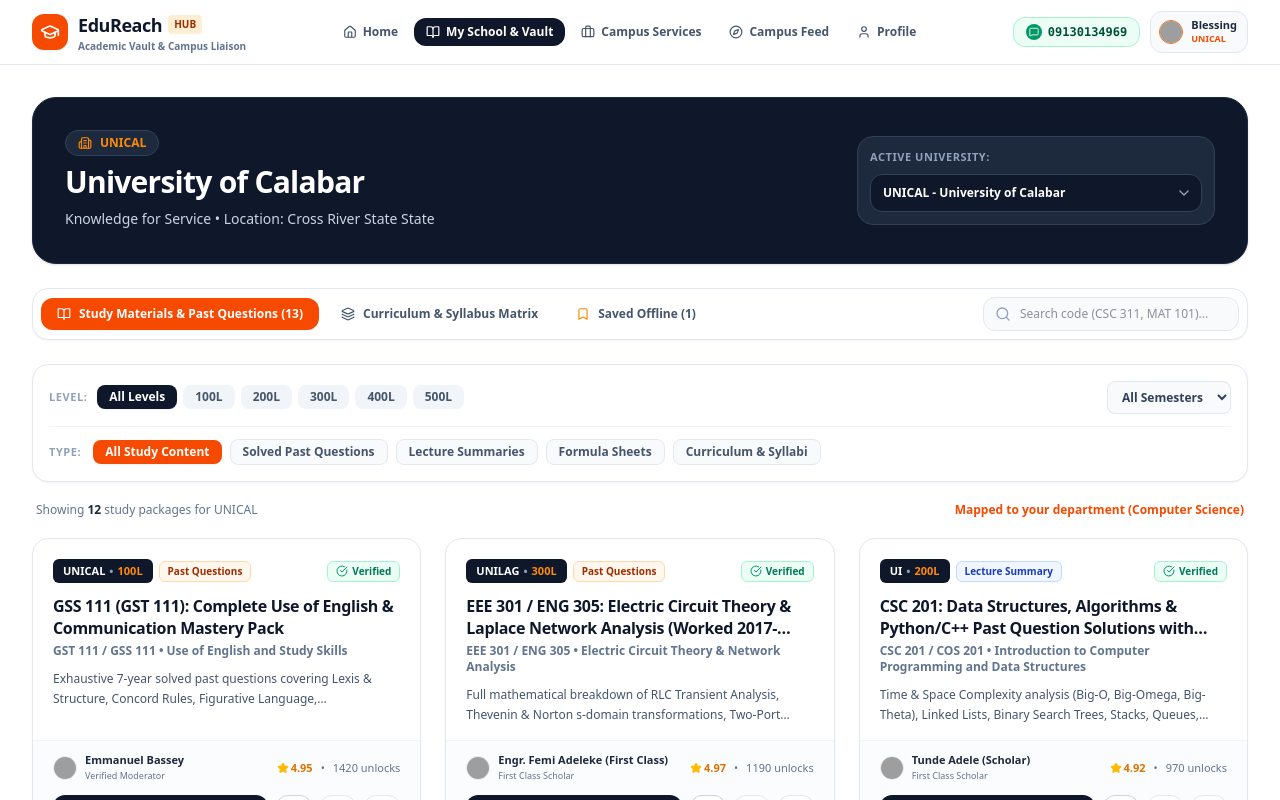
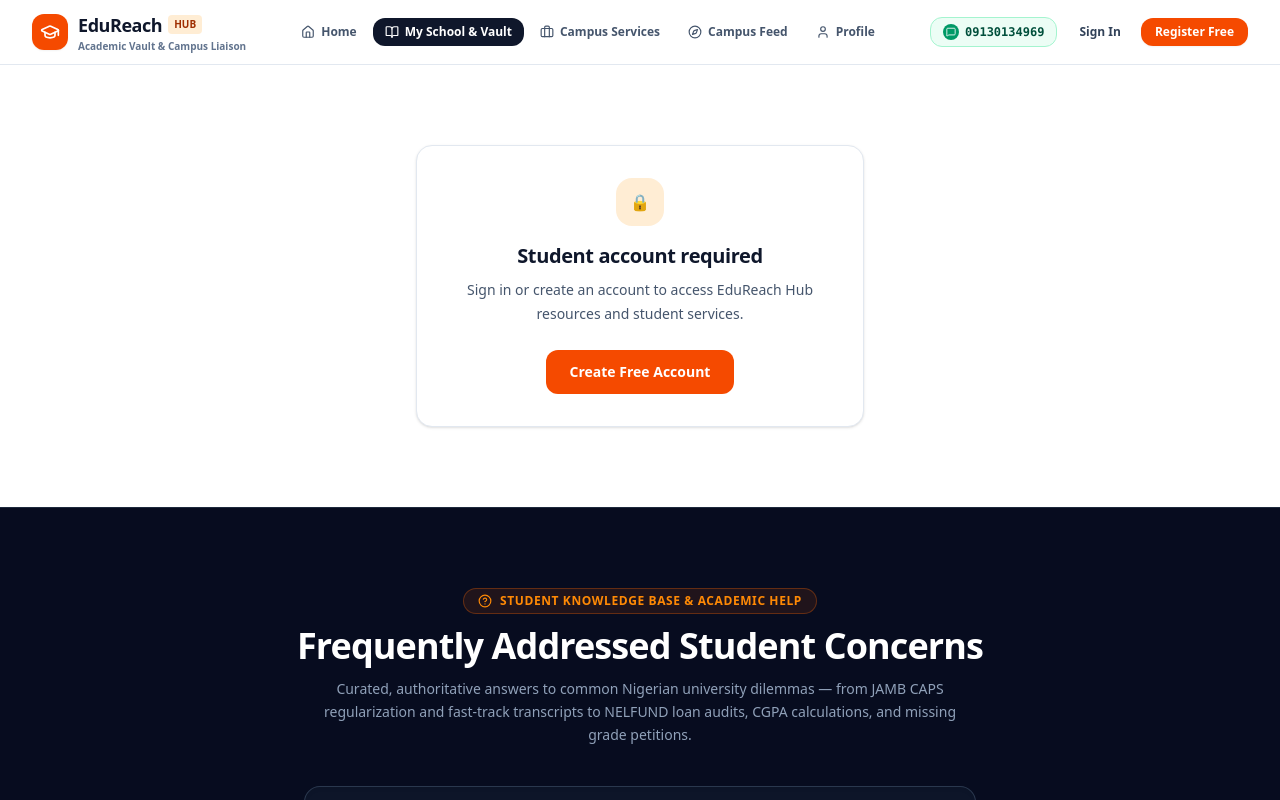
Before and after one commit to 1436799528/EduReach_Hub, a React (Vite) app: page / in a window 1280 px wide. Both pictures are taken after a click on the button "My School & Vault". Shown: the top 800 px of the page. Built offline with nearby package versions, Linux system fonts and the light colour scheme; grey boxes are pictures that could not be loaded.

Commit message:
require authentication before private application views

```diff
--- a/src/App.tsx
+++ b/src/App.tsx
@@ -24,27 +24,18 @@
 import { Footer } from './components/Footer';
 
 export default function App() {
-  // Global User State
   const [user, setUser] = useState<UserProfile>(getStoredUserProfile);
   const [isLoggedIn, setIsLoggedIn] = useState<boolean>(() => {
     const saved = localStorage.getItem('edureach_is_logged_in');
-    return saved !== null ? saved === 'true' : true;
+    return saved !== null ? saved === 'true' : false;
   });
 
   const [materials, setMaterials] = useState<StudyMaterial[]>(getStoredMaterials);
   const [feedPosts] = useState<FeedPost[]>(FEED_POSTS);
-
-  // App Navigation: 'landing' vs Dashboard views ('feed' | 'my_school' | 'services' | 'profile')
   const [currentView, setCurrentView] = useState<'landing' | 'feed' | 'my_school' | 'services' | 'profile'>('landing');
-
-  // Active Filter Institution (defaults to user's school)
   const [selectedInstitution, setSelectedInstitution] = useState<InstitutionId>(user.institutionId || 'UNICAL');
-
-  // Modals
   const [readingMaterial, setReadingMaterial] = useState<StudyMaterial | null>(null);
   const [toastMessage, setToastMessage] = useState<string | null>(null);
-
-  // Auth Modal State
   const [authModalConfig, setAuthModalConfig] = useState<{
     isOpen: boolean;
     mode: 'login' | 'register';
@@ -54,7 +45,6 @@
     mode: 'login'
   });
 
-  // Local Storage Persistence
   useEffect(() => {
     saveUserProfile(user);
   }, [user]);
@@ -72,16 +62,10 @@
     setTimeout(() => setToastMessage(null), 3500);
   };
 
-  // Open Auth Modal
   const handleOpenAuth = (mode: 'login' | 'register' = 'login', message?: string) => {
-    setAuthModalConfig({
-      isOpen: true,
-      mode,
-      message
-    });
+    setAuthModalConfig({ isOpen: true, mode, message });
   };
 
-  // Handle Login / Registration Success
   const handleAuthSuccess = (authenticatedUser: UserProfile) => {
     setUser(authenticatedUser);
     setIsLoggedIn(true);
@@ -92,35 +76,24 @@
     showToast(`Welcome back, ${authenticatedUser.name.split(' ')[0]}!`);
   };
 
-  // Update user profile details
   const handleUpdateUser = (updatedFields: Partial<UserProfile>) => {
-    setUser(prev => ({
-      ...prev,
-      ...updatedFields
-    }));
+    setUser(prev => ({ ...prev, ...updatedFields }));
     if (updatedFields.institutionId) {
       setSelectedInstitution(updatedFields.institutionId);
     }
     showToast('Profile details updated & saved successfully!');
   };
 
-  // Logout action
   const handleLogout = () => {
     setIsLoggedIn(false);
     setCurrentView('landing');
+    setReadingMaterial(null);
     showToast('Logged out of student session.');
   };
 
-  // Navigate to core tab with auth check
   const handleNavigateToTab = (tab: 'feed' | 'my_school' | 'services' | 'profile') => {
-    if (!isLoggedIn && tab === 'profile') {
-      handleOpenAuth('login', 'Please sign in to access your student profile.');
-      return;
-    }
-
-    // If not logged in but clicking other tabs, open auth modal or allow preview
     if (!isLoggedIn) {
-      handleOpenAuth('register', `Create a free scholar account or sign in to access full ${tab === 'my_school' ? 'My School materials' : tab === 'feed' ? 'Campus Student Feed' : 'Campus Services'}.`);
+      handleOpenAuth('register', `Create a free student account or sign in to access ${tab === 'my_school' ? 'My School materials' : tab === 'feed' ? 'Campus Student Feed' : tab === 'services' ? 'Campus Services' : 'your student profile'}.`);
       return;
     }
 
@@ -128,8 +101,12 @@
     window.scrollTo({ top: 0, behavior: 'smooth' });
   };
 
-  // Unlock Material Action (Instant access)
   const handleUnlockMaterial = (material: StudyMaterial) => {
+    if (!isLoggedIn) {
+      handleOpenAuth('register', 'Create a free student account to access study materials.');
+      return;
+    }
+
     setUser(prev => ({
       ...prev,
       unlockedMaterialIds: [...new Set([...prev.unlockedMaterialIds, material.id])],
@@ -139,8 +116,12 @@
     showToast(`Opened ${material.courseCode} study package!`);
   };
 
-  // Toggle Offline Storage
   const handleToggleOffline = (materialId: string) => {
+    if (!isLoggedIn) {
+      handleOpenAuth('register', 'Create a free student account to save study packs offline.');
+      return;
+    }
+
     const isSaved = user.savedOfflineMaterialIds.includes(materialId);
     if (isSaved) {
       setUser(prev => ({
@@ -158,18 +139,17 @@
   };
 
   const handleReadFeedMaterial = (materialTitle: string) => {
+    if (!isLoggedIn) {
+      handleOpenAuth('register', 'Create a free student account to access study materials.');
+      return;
+    }
+
     const found = materials.find(m => m.title.toLowerCase().includes(materialTitle.toLowerCase()) || materialTitle.toLowerCase().includes(m.courseCode.toLowerCase()));
-    if (found) {
-      setReadingMaterial(found);
-    } else {
-      setReadingMaterial(materials[0]);
-    }
+    if (found) setReadingMaterial(found);
   };
 
   return (
     <div className="min-h-screen bg-white text-slate-900 flex flex-col selection:bg-orange-500 selection:text-white">
-
-      {/* Toast Notification Alert */}
       {toastMessage && (
         <div
           onClick={() => setToastMessage(null)}
@@ -179,10 +159,7 @@
           <div className="w-2 h-2 rounded-full bg-orange-500 animate-pulse shrink-0" />
           <span className="flex-1 pr-1">{toastMessage}</span>
           <button
-            onClick={(e) => {
-              e.stopPropagation();
-              setToastMessage(null);
-            }}
+            onClick={(e) => { e.stopPropagation(); setToastMessage(null); }}
             className="p-1 rounded-lg text-slate-400 hover:text-white hover:bg-slate-700 transition-colors ml-1"
             title="Dismiss notification"
           >
@@ -191,7 +168,6 @@
         </div>
       )}
 
-      {/* Main Top Header Navbar */}
       <Navbar
         currentView={currentView}
         setCurrentView={setCurrentView}
@@ -203,20 +179,33 @@
         onLogout={handleLogout}
       />
 
-      {/* Primary Page Router */}
       {currentView === 'landing' && (
         <LandingPage
           isLoggedIn={isLoggedIn}
           onNavigateToTab={handleNavigateToTab}
           onOpenAuth={handleOpenAuth}
-          onPreviewMaterial={(mat) => setReadingMaterial(mat)}
         />
       )}
 
-      {currentView !== 'landing' && (
+      {currentView !== 'landing' && !isLoggedIn && (
+        <main className="flex-1 flex items-center justify-center px-4 py-20">
+          <div className="max-w-md rounded-2xl border border-slate-200 bg-white p-8 text-center shadow-sm">
+            <LockIconPlaceholder />
+            <h1 className="mt-4 text-xl font-bold text-slate-900">Student account required</h1>
+            <p className="mt-2 text-sm leading-6 text-slate-600">Sign in or create an account to access EduReach Hub resources and student services.</p>
+            <button
+              type="button"
+              onClick={() => handleOpenAuth('register')}
+              className="mt-6 inline-flex items-center justify-center rounded-xl bg-orange-600 px-6 py-3 text-sm font-bold text-white hover:bg-orange-700"
+            >
+              Create Free Account
+            </button>
+          </div>
+        </main>
+      )}
+
+      {currentView !== 'landing' && isLoggedIn && (
         <main className="flex-1 w-full pb-16">
-
-          {/* Tab 1: Campus Feed */}
           {currentView === 'feed' && (
             <CampusFeedPage
               posts={feedPosts}
@@ -228,7 +217,6 @@
             />
           )}
 
-          {/* Tab 2: My School */}
           {currentView === 'my_school' && (
             <div className="max-w-7xl mx-auto px-4 sm:px-6 lg:px-8 py-6 sm:py-8">
               <MySchoolPage
@@ -244,34 +232,18 @@
             </div>
           )}
 
-          {/* Tab 3: My Services */}
-          {currentView === 'services' && (
-            <MyServicesPage
-              user={user}
-            />
-          )}
+          {currentView === 'services' && <MyServicesPage user={user} />}
 
-          {/* Tab 4: Profile */}
           {currentView === 'profile' && (
             <div className="max-w-7xl mx-auto px-4 sm:px-6 lg:px-8 py-6 sm:py-8">
-              <ProfilePage
-                user={user}
-                onUpdateUser={handleUpdateUser}
-                onLogout={handleLogout}
-              />
+              <ProfilePage user={user} onUpdateUser={handleUpdateUser} onLogout={handleLogout} />
             </div>
           )}
-
         </main>
       )}
 
-      {/* Global Application Footer with FAQ & Moderator Contact Desks */}
-      <Footer
-        onNavigateToTab={handleNavigateToTab}
-        onOpenAuth={handleOpenAuth}
-      />
+      <Footer onNavigateToTab={handleNavigateToTab} onOpenAuth={handleOpenAuth} />
 
-      {/* Student Authentication Modal */}
       <AuthModal
         isOpen={authModalConfig.isOpen}
         onClose={() => setAuthModalConfig(prev => ({ ...prev, isOpen: false }))}
@@ -279,14 +251,11 @@
         initialMode={authModalConfig.mode}
         redirectMessage={authModalConfig.message}
         onContinueAsGuest={() => {
-          setIsLoggedIn(true);
-          setCurrentView('my_school');
-          showToast('Browsing in Scholar Guest Mode');
+          handleOpenAuth('register', 'Please create an account or sign in to access the student workspace.');
         }}
       />
 
-      {/* Reader Modal */}
-      {readingMaterial && (
+      {readingMaterial && isLoggedIn && (
         <MaterialReaderModal
           material={readingMaterial}
           user={user}
@@ -296,7 +265,10 @@
           onUnlock={() => handleUnlockMaterial(readingMaterial)}
         />
       )}
-
     </div>
   );
 }
+
+function LockIconPlaceholder() {
+  return <div className="mx-auto flex h-12 w-12 items-center justify-center rounded-2xl bg-orange-100 text-orange-700">🔒</div>;
+}
```
